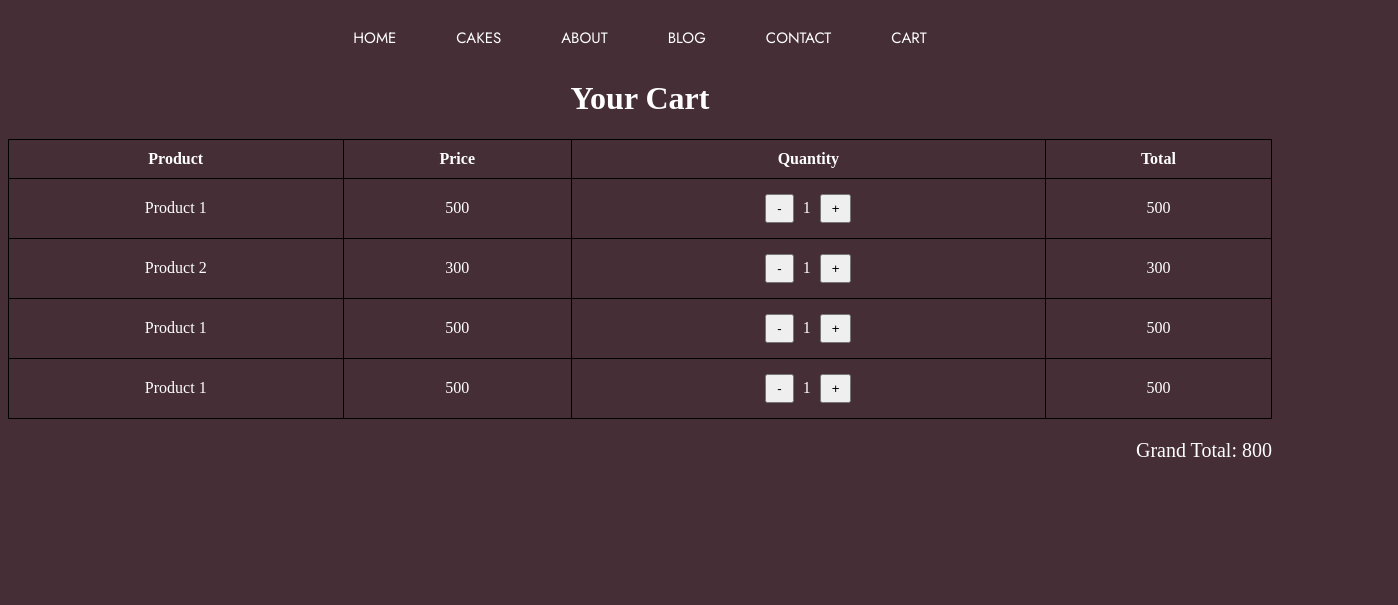
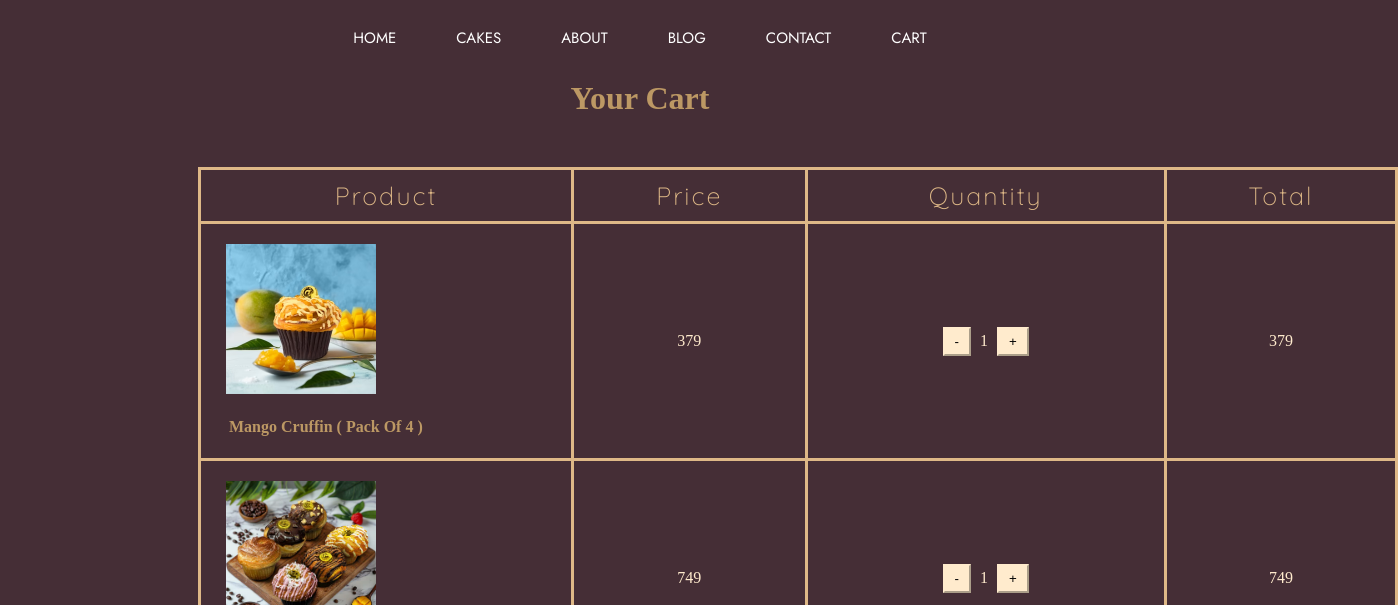
Before and after one commit to aisha-06/CSS-PROJECT, a plain HTML site: page cart.html in a window 1280 px wide. Shown: the part 195-800 px from the top of the page, 1398 px wide, since content can reach past the window. Drawn offline with Linux system fonts and the light colour scheme.

Commit message:
in progress

```diff
--- a/cart.css
+++ b/cart.css
@@ -198,3 +198,40 @@ body
         margin-top: 20px;
         font-size: 20px;
     }
+    table, th, td {
+        border: 3px solid burlywood;
+        padding: 10px;
+        text-align: center;
+    }
+    table {
+        width:150vh; /* Isko kam ya zyada kar sakte hain */
+        margin-left: 190px;
+        margin-top: 50px;
+
+    }
+    table td:first-child {
+        width: 350px; /* First column ki width ko 300px kar diya */
+    }
+
+    table th:first-child {
+        width: 350px; /* First column header ki width */
+    }
+    thead th {
+        font-family: "Quicksand", sans-serif;
+        font-weight: 300;
+        letter-spacing: 2px;
+        font-style: normal;
+        font-size: 25px;
+        color: burlywood;
+    }
+    .price ,.total{
+        color: blanchedalmond;
+    }
+    .quantity{
+        color: blanchedalmond;
+    }
+    button{
+    background-color: blanchedalmond;
+    box-shadow: 2px;
+    border-color: blanchedalmond;
+    }
--- a/cart.html
+++ b/cart.html
@@ -12,6 +12,10 @@
     <link href="https://fonts.googleapis.com/css2?family=Jost:ital,wght@0,100..900;1,100..900&display=swap" rel="stylesheet">
     <link rel="stylesheet" href="https://cdnjs.cloudflare.com/ajax/libs/font-awesome/6.5.2/css/all.min.css" integrity="sha512-SnH5WK+bZxgPHs44uWIX+LLJAJ9/2PkPKZ5QiAj6Ta86w+fsb2TkcmfRyVX3pBnMFcV7oQPJkl9QevSCWr3W6A==" crossorigin="anonymous" referrerpolicy="no-referrer" />
     <link href="https://fonts.googleapis.com/icon?family=Material+Icons" rel="stylesheet">
+<link rel="stylesheet" href="https://cdnjs.cloudflare.com/ajax/libs/font-awesome/6.5.2/css/all.min.css" integrity="sha512-SnH5WK+bZxgPHs44uWIX+LLJAJ9/2PkPKZ5QiAj6Ta86w+fsb2TkcmfRyVX3pBnMFcV7oQPJkl9QevSCWr3W6A==" crossorigin="anonymous" referrerpolicy="no-referrer" />
+<link rel="preconnect" href="https://fonts.googleapis.com">
+<link rel="preconnect" href="https://fonts.gstatic.com" crossorigin>
+<link href="https://fonts.googleapis.com/css2?family=Quicksand:wght@300..700&display=swap" rel="stylesheet">
     <script>
   function updateQuantity(button, change) {
     let quantityElement = button.parentElement.querySelector(".quantity");
@@ -96,8 +100,8 @@ function updateGrandTotal() {
              </div>
          </div>
 
-         <h1>Your Cart</h1>
-         <table>
+         <h1 style=" color:  #bc9864;"><b>Your Cart </b></h1>
+         <table >
              <thead>
                  <tr>
                      <th>Product</th>
@@ -108,51 +112,61 @@ function updateGrandTotal() {
              </thead>
              <tbody id="cart-items">
                  <tr>
-                     <td>Product 1</td>
-                     <td class="price">500</td>
+                     <td> <img src = "cake-img/MangoCruffin30.avif" style=" width: 150px ; margin-left:-170px; margin-bottom: 50px; margin-top: 10px;">
+                      <p style=" color:  #bc9864;  position:absolute; margin-left: 18px; margin-top: -30px;"><b> Mango Cruffin ( Pack Of 4 ) </b></p></td>
+                     <td class="price">379</td>
                      <td>
                          <button onclick="updateQuantity(this, -1)">-</button>
                          <span class="quantity">1</span>
                          <button onclick="updateQuantity(this, 1)">+</button>
                      </td>
-                     <td class="total">500</td>
+                     <td class="total">379</td>
                  </tr>
                  <tr>
-                     <td>Product 2</td>
-                     <td class="price">300</td>
+                     <td><img src = "cake-img/cruffinsetof6_2.webp"  style=" width: 150px; margin-left: -170px; margin-top: 10px; margin-bottom: 50px;">
+                        <p style=" color:  #bc9864;  position:absolute; margin-left: 18px; margin-top: -30px;"><b> Assorted Cruffin ( Pack Of 6 ) </b></p>
+                    </td>
+                     <td class="price">749</td>
                      <td>
                          <button onclick="updateQuantity(this, -1)">-</button>
                          <span class="quantity">1</span>
                          <button onclick="updateQuantity(this, 1)">+</button>
                      </td>
-                     <td class="total">300</td>
+                     <td class="total">749 </td>
                  </tr>
 
                  <tr>
-                    <td>Product 1</td>
-                    <td class="price">500</td>
+                    <td> <img src = "cake-img/biscoff"  style=" width: 150px; margin-left: -170px; margin-top: 10px; margin-bottom: 50px;">
+                        <p style=" color:  #bc9864;  position:absolute; margin-left: 18px; margin-top: -30px;"><b> Lotus Biscoff Cruffin ( Pack Of 4 ) </b></p>
+
+                    </td>
+                    <td class="price">399</td>
                     <td>
                         <button onclick="updateQuantity(this, -1)">-</button>
                         <span class="quantity">1</span>
                         <button onclick="updateQuantity(this, 1)">+</button>
                     </td>
-                    <td class="total">500</td>
+                    <td class="total">399</td>
                 </tr>
                 <tr>
-                    <td>Product 1</td>
-                    <td class="price">500</td>
+                    <td>
+                        <img src = "cake-img/epic walnut brownies"  style=" width: 150px; margin-left: -170px; margin-top: 10px; margin-bottom: 50px;">
+                        <p style=" color:  #bc9864;  position:absolute; margin-left: 18px; margin-top: -30px;"><b> Epic Walnut Brownie ( Pack Of 4 ) </b></p>
+
+                    </td>
+                    <td class="price">399</td>
                     <td>
                         <button onclick="updateQuantity(this, -1)">-</button>
                         <span class="quantity">1</span>
                         <button onclick="updateQuantity(this, 1)">+</button>
                     </td>
-                    <td class="total">500</td>
+                    <td class="total">399</td>
                 </tr>
              </tbody>
          </table>
 
          <div class="grand-total">
-             Grand Total: <span id="grand-total">800</span>
+             Grand Total: <span id="grand-total">1926</span>
          </div>
          </body>
          </html>
```
Also changed, not shown: cake-img/cruffinsetof6_2.webp (added), 2 other files.
